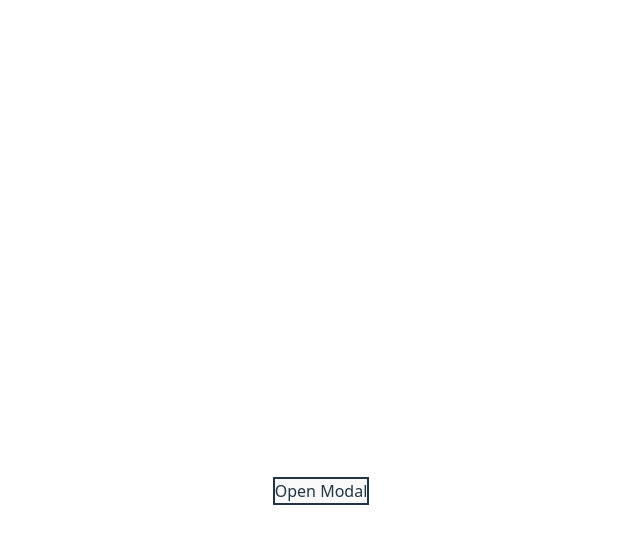
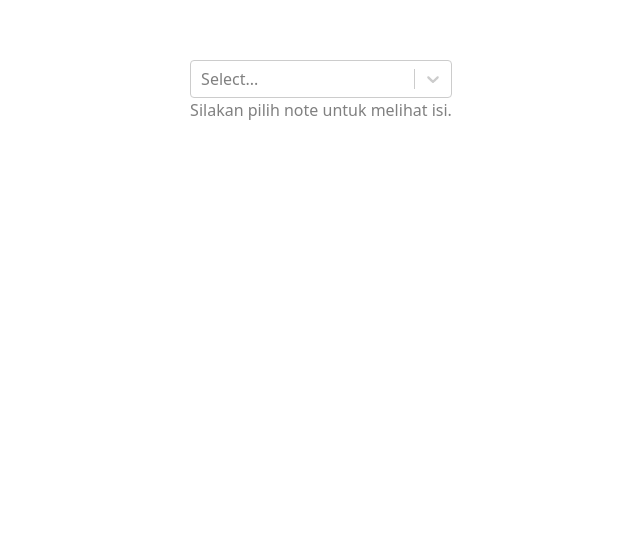
Before and after one commit to diodexa/Omnix_lastes, a React (Vite) app: page / in a window 1280 px wide. Shown: the part 309-852 px from the top of the page, without its empty margins (319-959 px from the left). After the commit the page ends 800 px from the top, so only its background shows below. Built offline with nearby package versions, Linux system fonts and the light colour scheme.

Commit message:
lat manager notepad 1
intiate

```diff
--- a/package.json
+++ b/package.json
@@ -13,6 +13,7 @@
     "@tailwindcss/vite": "^4.1.18",
     "react": "^19.2.0",
     "react-dom": "^19.2.0",
+    "react-select": "^5.10.2",
     "tailwindcss": "^4.1.18"
   },
   "devDependencies": {
--- a/src/App.tsx
+++ b/src/App.tsx
@@ -1,6 +1,7 @@
 
 import './App.css'
-import OpenModal from './components/LatUseLayout/OpenModal'
+import NotePage from './components/NoteProject/Pages/NotePage'
+
 
 function App() {
 
@@ -17,7 +18,8 @@ function App() {
       {/* <DropdownTrain/> */}
       {/* <HoverToolTip/> */}
       {/* <TextAutoArea/> */}
-      <OpenModal/>
+      {/* <OpenModal/> */}
+      <NotePage/>
     </div>
     </>
   )
--- a/src/components/Modal/AppModal.tsx
+++ b/src/components/Modal/AppModal.tsx
@@ -11,6 +11,7 @@ export default function App() {
     <ModalProvider>
       <button onClick={() => setOpenA(true)}>Open Modal A</button>
       <button onClick={() => setOpenB(true)}>Open Modal B</button>
+
 
       {openA && (
         <Modal>
--- /dev/null
+++ b/src/components/NoteProject/ListNote.tsx
@@ -0,0 +1,42 @@
+import Select from "react-select";
+import {Note} from "./Note"
+import { useRef, useState } from "react";
+
+interface Props {
+    onSelect: (id: string |null) =>void;
+}
+
+export default function ListNote () {
+
+    const [selectedId, setSelectedId] = useState<string | null>(null);
+    const Idref = useRef <string | null>(null);
+
+
+    const dataNote = Note()
+
+    Idref.current= selectedId;
+    const SelectedNote =  dataNote.find(item=> item.id === Idref.current);
+
+    console.log(Idref.current)
+
+    return (
+        <div>
+            <Select
+            options={dataNote.map(item =>({value:item.id, label:item.title}))}
+            onChange={(e) => setSelectedId(e?.value || null)}
+            styles={{option: (base, state) => ({...base,backgroundColor: state.isFocused? "#f6e387": "transparent"}),}}
+
+            />
+            {SelectedNote ? (
+                    <div>
+                        <h2 style={{ color: "#f6e387" }}>{SelectedNote.title}</h2>
+                        <p style={{ whiteSpace: "pre-wrap" }}>{SelectedNote.content}</p>
+                        <small>Dibuat pada: {SelectedNote.createdAt}</small>
+                    </div>
+                ) : (
+                    <p style={{ color: "gray" }}>Silakan pilih note untuk melihat isi.</p>
+                )}
+
+        </div>
+    )
+}
--- /dev/null
+++ b/src/components/NoteProject/Note.tsx
@@ -0,0 +1,19 @@
+
+export const Note =()=>{
+    const dataNote = [
+{
+    id: crypto.randomUUID(),
+    title: `ini Note 1`,
+    content : `Lorem ipsum dolor sit amet consectetur adipisicing elit. Harum ut provident quod, natus nostrum quis.`,
+    createdAt : `${new Date().toLocaleDateString("id-ID")}`
+},
+{
+    id: crypto.randomUUID(),
+    title: `ini Note 2`,
+    content : `Lorem ipsum dolor sit amet consectetur adipisicing elit. Ad veritatis voluptatum nihil corporis odit incidunt consequatur voluptate aliquam totam eligendi.`,
+    createdAt : `${new Date().toLocaleDateString("id-ID")}`
+}
+
+]
+return dataNote
+};
--- /dev/null
+++ b/src/components/NoteProject/Pages/NotePage.tsx
@@ -0,0 +1,17 @@
+
+import ListNote from "../ListNote";
+import { Note } from "../Note";
+
+export default function NotePage () {
+
+    return (
+        <div>
+            <ListNote />
+            <div>
+                <p>
+
+                </p>
+            </div>
+        </div>
+    )
+}
```
Also changed, not shown: 1 other file (tests, documents, lock files or other folders).
